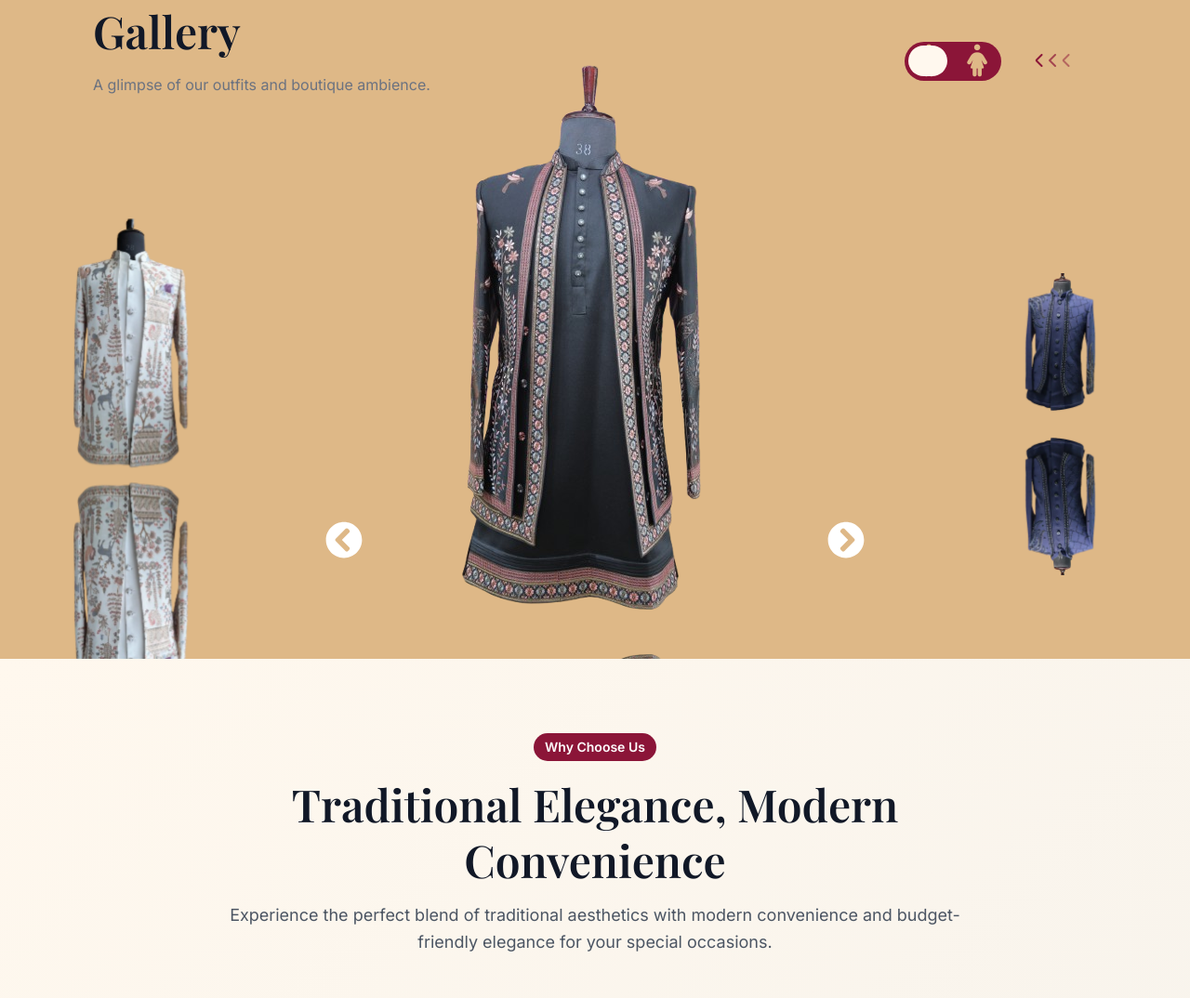
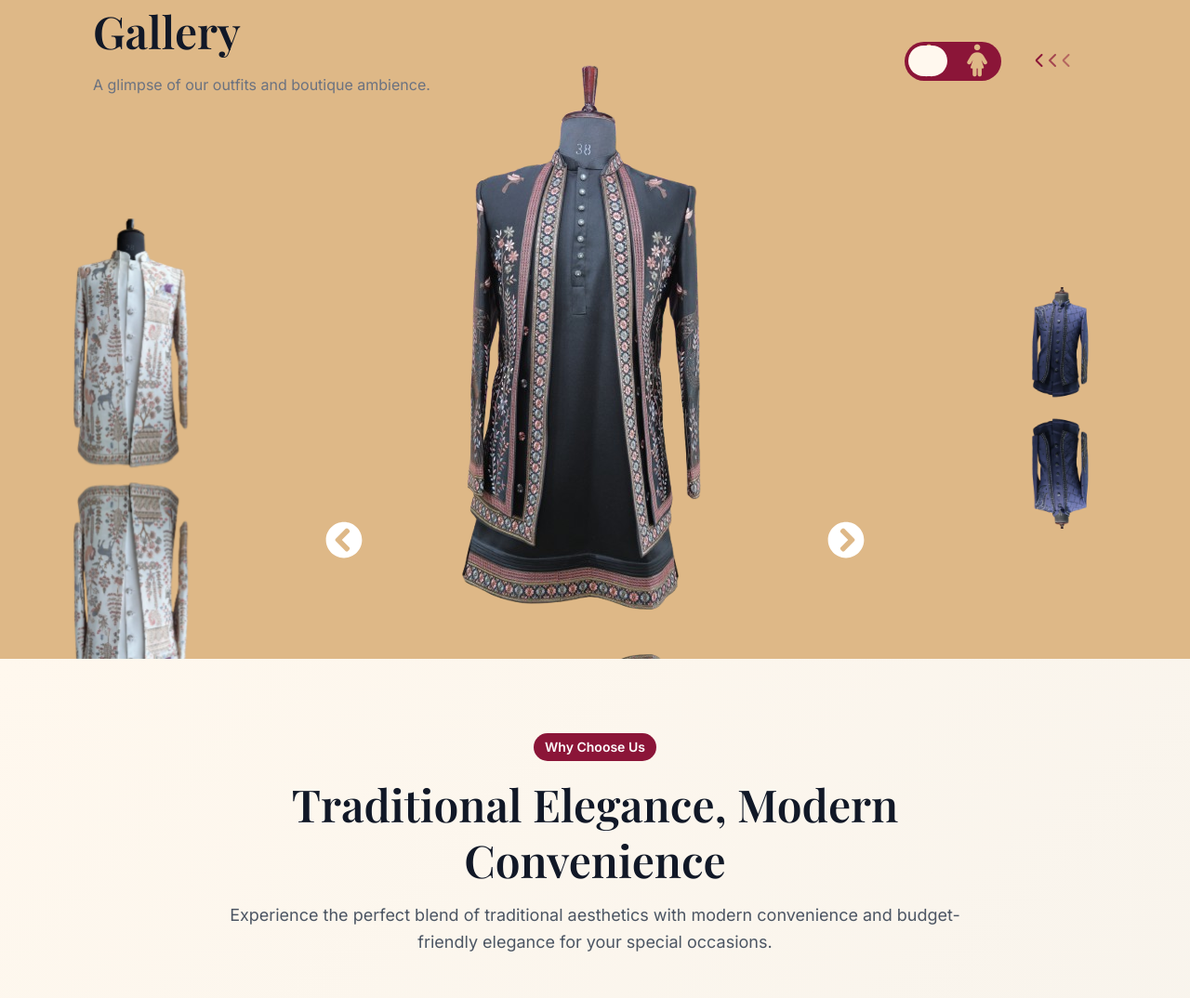
Before and after one commit to scspl-vasuviradiya/vvc2, a plain HTML site: page index.html in a window 1280 px wide. Shown: the part 3705-4779 px from the top of the page at 93% size. Drawn offline with nearby package versions, Linux system fonts and the light colour scheme.

Commit message:
Update styles.css

```diff
--- a/styles.css
+++ b/styles.css
@@ -1749,7 +1749,7 @@ button {
     position: absolute;
     top: 50%;
     left: calc(50% + 500px);
-    transform: translate3d(-50%, -50%, 0) scale(2.5);
+    transform: translate3d(-50%, -50%, 0) scale(2.0);
     z-index: 2;
 }
 
```
